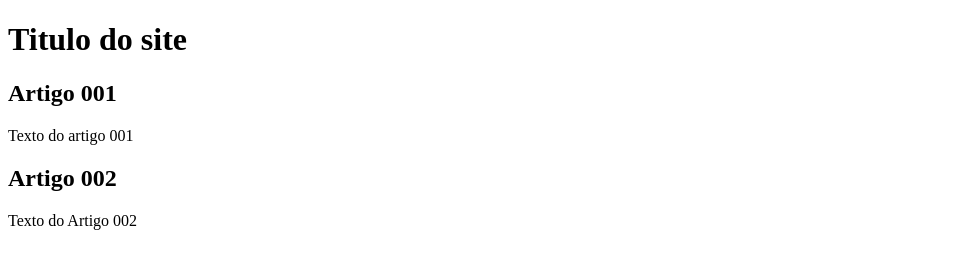
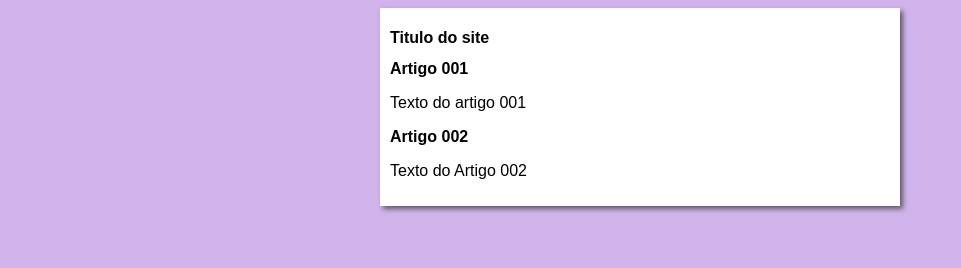
Before and after one commit to TheNotoriousCrypto/projeto-site, a plain HTML site: page index.html in a window 1280 px wide. Shown: the whole page, without its empty margins (0-961 px from the left). Drawn offline with Linux system fonts and the light colour scheme.

Commit message:
iniciei o design

```diff
--- /dev/null
+++ b/estilos/style.css
@@ -0,0 +1,18 @@
+*{
+font-family: Arial, Helvetica, sans-serif;
+font-size: 16px;
+
+}
+
+body {
+    background-color: rgb(208, 180, 235);
+
+}
+
+main {
+    background-color: white;
+    width: 500px;
+    margin: auto;
+    padding: 10px;
+    box-shadow: 3px 3px 5px rgba(0, 0, 0, 0.527);
+}
--- a/index.html
+++ b/index.html
@@ -4,6 +4,7 @@
     <meta charset="UTF-8">
     <meta name="viewport" content="width=device-width, initial-scale=1.0">
     <title>Titulo do site</title>
+    <link rel="stylesheet" href="estilos/style.css">
 </head>
 <body>
     <main>
```
